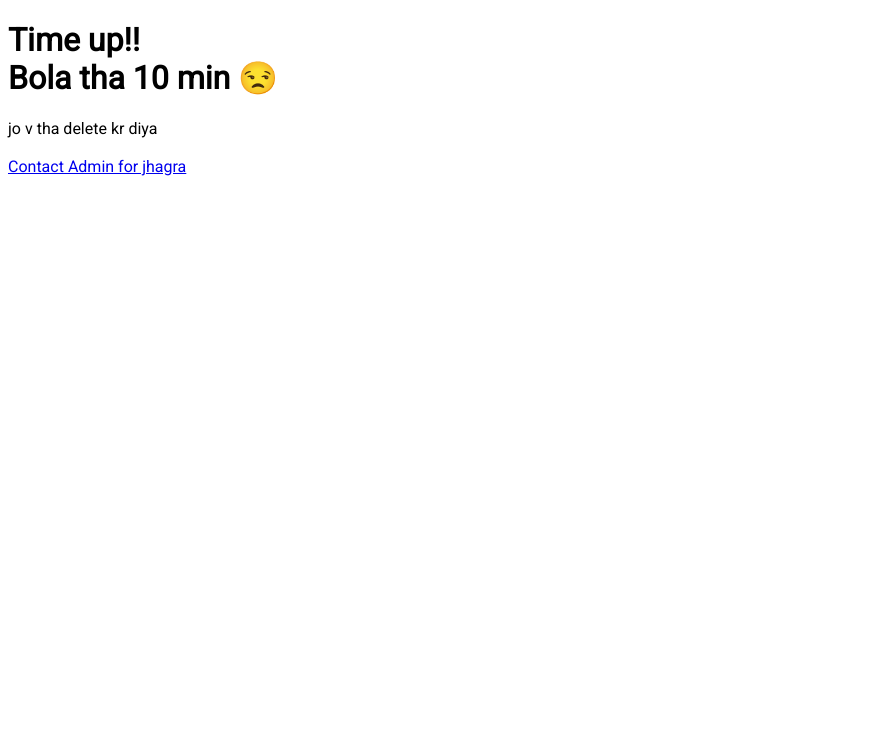
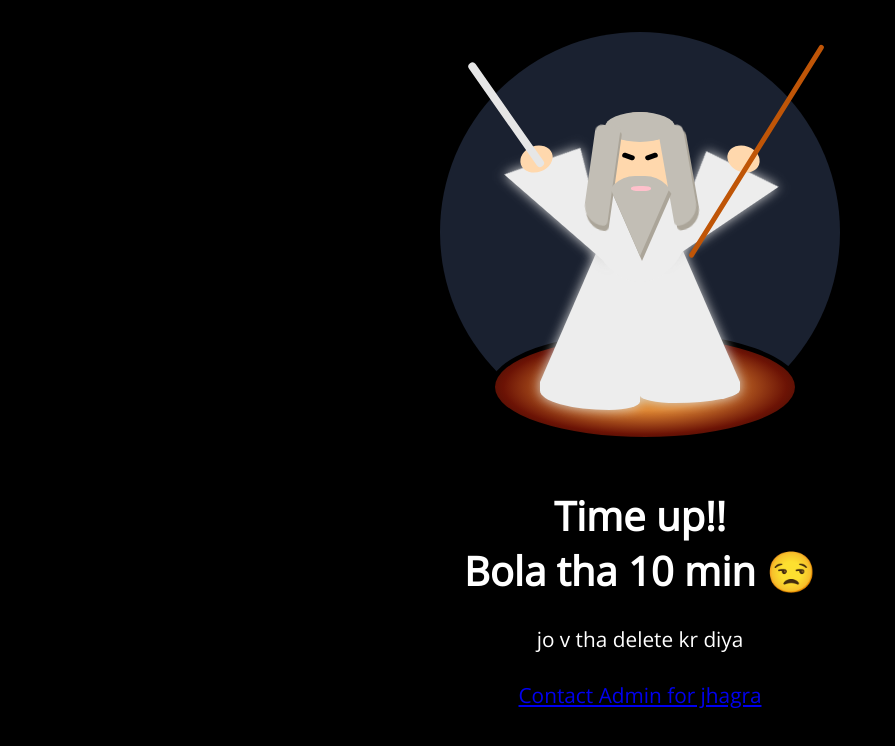
Before and after one commit to 0xrahul-jha/typo, a plain HTML site: page index.html in a window 1280 px wide. Shown: the whole page, without its empty margins (0-895 px from the left). Drawn offline with nearby package versions, Linux system fonts and the light colour scheme.

Commit message:
Update style.css

```diff
--- a/style.css
+++ b/style.css
@@ -1,89 +1,232 @@
-@import url(https://fonts.googleapis.com/css?family=Roboto);
-
-html {
-  font-family: 'Roboto', sans-serif;
+@keyframes floating {
+  to {
+    top: 1.5rem;
+  }
+}
+body {
+  background-color: #000;
+  color: #fff;
+  text-align: center;
+  font-family: "Open Sans";
+  font-size: 1.3rem;
+}
+body h1 {
+  font-size: 2.5rem;
 }
 
-.form__group {
-  position: relative;
-  padding: 15px 0 0;
-  margin-top: 10px;
+.message {
+  max-width: 700px;
+  margin: 5rem auto 0 auto;
 }
 
-.form__field {
-  font-family: inherit;
-  width: 100%;
-  border: 0;
-  border-bottom: 1px solid #d2d2d2;
-  outline: 0;
-  font-size: 16px;
-  color: #212121;
-  padding: 7px 0;
-  background: transparent;
-  transition: border-color 0.2s;
+.gandalf {
+  position: relative;
+  width: 400px;
+  height: 400px;
+  margin: 0 auto;
+  top: 1rem;
+  animation: floating 1s infinite alternate ease-in-out;
 }
-
-.form__field::placeholder {
-  color: transparent;
+.gandalf div {
+  position: absolute;
 }
-
-.form__field:placeholder-shown ~ .form__label {
-  font-size: 16px;
-  cursor: text;
-  top: 20px;
-}
-
-label,
-.form__field:focus ~ .form__label {
+.gandalf::before {
+  content: "";
   position: absolute;
   top: 0;
-  display: block;
-  transition: 0.2s;
-  font-size: 12px;
-  color: #9b9b9b;
+  left: 0;
+  width: 400px;
+  height: 400px;
+  background-color: #1a2130;
+  border-radius: 50%;
 }
-
-.form__field:focus ~ .form__label {
-  color: #009788;
+.gandalf .fireball {
+  bottom: -10px;
+  left: 50px;
+  width: 300px;
+  height: 100px;
+  border-radius: 50%;
+  background: radial-gradient(#EFAC41, #DE8531, #6C1305, black);
+  border: 5px solid #000;
 }
-
-.form__field:focus {
-  padding-bottom: 6px;
-  border-bottom: 2px solid #009788;
+.gandalf .skirt {
+  bottom: 50px;
+  left: 100px;
+  border-bottom: 230px solid #ededed;
+  border-left: 100px solid transparent;
+  border-right: 100px solid transparent;
+  filter: drop-shadow(0 0 6px #d4d4d4);
 }
-
-
-
-.container {
-	display: flex;
-	align-items: center;
-	justify-content: center;
-	flex-wrap: wrap;
-	position: relative;
-	width: 50%;
-	height: 50%;
-	z-index: 10;
-  }
-
-  .tile {
-	width: 90%;
-	max-width: 35vw;
-	flex: 1 1 auto;
-	margin: 10px;
-  }
-
-  .tile__image {
-	width: 100%;
-	height: auto;
-	object-fit: cover;
-	object-position: center;
-  }
-
-  canvas {
-	position: fixed;
-	left: 0;
-	top: 0;
-	width: 50%;
-	height: 50%;
-	z-index: 9;
-  }
+.gandalf .skirt::before {
+  content: "";
+  position: absolute;
+  background-color: #ededed;
+  width: 100px;
+  height: 21px;
+  top: 230px;
+  left: 0px;
+  border-bottom-right-radius: 180%;
+  border-bottom-left-radius: 100%;
+}
+.gandalf .skirt::after {
+  content: "";
+  position: absolute;
+  background-color: #ededed;
+  width: 100px;
+  height: 28px;
+  top: 230px;
+  left: -100px;
+  border-bottom-right-radius: 80%;
+  border-bottom-left-radius: 180%;
+}
+.gandalf .sleeves::before, .gandalf .sleeves::after {
+  content: "";
+  position: absolute;
+  border-bottom: 70px solid #ededed;
+  filter: drop-shadow(0 0 6px #d4d4d4);
+}
+.gandalf .sleeves::before {
+  top: 130px;
+  left: 191px;
+  border-left: 100px solid transparent;
+  border-right: 40px solid transparent;
+  transform: rotate(-34deg);
+}
+.gandalf .sleeves::after {
+  top: 127px;
+  left: 70px;
+  border-left: 40px solid transparent;
+  border-right: 100px solid transparent;
+  transform: rotate(41deg);
+}
+.gandalf .shoulders {
+  background-color: #ededed;
+  border-radius: 50%;
+  width: 100px;
+  height: 130px;
+  left: 150px;
+  top: 120px;
+}
+.gandalf .shoulders .hand {
+  width: 33px;
+  height: 26px;
+  border-radius: 50%;
+  background-color: #ffd8ad;
+  top: -6px;
+}
+.gandalf .shoulders .left {
+  left: -70px;
+  transform: rotate(-20deg);
+}
+.gandalf .shoulders .left::after {
+  content: "";
+  position: absolute;
+  background-color: #e6e6e6;
+  width: 126px;
+  height: 8px;
+  border-radius: 4px;
+  transform: rotate(-105deg);
+  transform-origin: bottom;
+  top: -48px;
+  left: -56px;
+}
+.gandalf .shoulders .right {
+  right: -70px;
+  transform: rotate(20deg);
+}
+.gandalf .shoulders .right::after {
+  content: "";
+  position: absolute;
+  background-color: #bf5507;
+  width: 250px;
+  height: 5px;
+  border-radius: 2.5px;
+  transform: rotate(-78deg);
+  transform-origin: left;
+  bottom: -100px;
+  left: 0;
+}
+.gandalf .head {
+  width: 80px;
+  height: 90px;
+  top: 80px;
+  left: 160px;
+  background-color: #ffd8ad;
+  border-radius: 50%;
+}
+.gandalf .head::before, .gandalf .head::after {
+  content: "";
+  position: absolute;
+  background-color: #000;
+}
+.gandalf .head::before {
+  width: 13px;
+  height: 5px;
+  border-radius: 3px;
+  top: 42px;
+  left: 22px;
+  transform: rotate(19deg);
+}
+.gandalf .head::after {
+  width: 13px;
+  height: 5px;
+  border-radius: 3px;
+  top: 42px;
+  right: 22px;
+  transform: rotate(-19deg);
+}
+.gandalf .head .hair {
+  width: 70px;
+  height: 30px;
+  background-color: #c2beb5;
+  border-radius: 50%;
+  top: 0px;
+  left: 5px;
+}
+.gandalf .head .hair::before, .gandalf .head .hair::after {
+  content: "";
+  position: absolute;
+  background-color: #c2beb5;
+  filter: drop-shadow(2px 5px 0 #aba599);
+}
+.gandalf .head .hair::before {
+  top: 13px;
+  left: -16px;
+  width: 25px;
+  height: 100px;
+  border-top-left-radius: 34px;
+  border-top-right-radius: 15px;
+  border-bottom-left-radius: 100px;
+  border-bottom-right-radius: 20px;
+  transform: rotate(8deg);
+}
+.gandalf .head .hair::after {
+  top: 13px;
+  right: -16px;
+  width: 25px;
+  height: 100px;
+  border-top-left-radius: 15px;
+  border-top-right-radius: 34px;
+  border-bottom-left-radius: 20px;
+  border-bottom-right-radius: 100px;
+  transform: rotate(-10deg);
+}
+.gandalf .head .beard {
+  top: 64px;
+  left: 5px;
+  border-top: 80px solid #c2beb5;
+  border-left: 35px solid transparent;
+  border-right: 35px solid transparent;
+  border-radius: 30px;
+  filter: drop-shadow(2px 5px 0 #aba599);
+}
+.gandalf .head .beard::before {
+  content: "";
+  position: absolute;
+  background-color: pink;
+  width: 20px;
+  height: 5px;
+  border-radius: 40%;
+  top: -70px;
+  left: -9px;
+}
```
